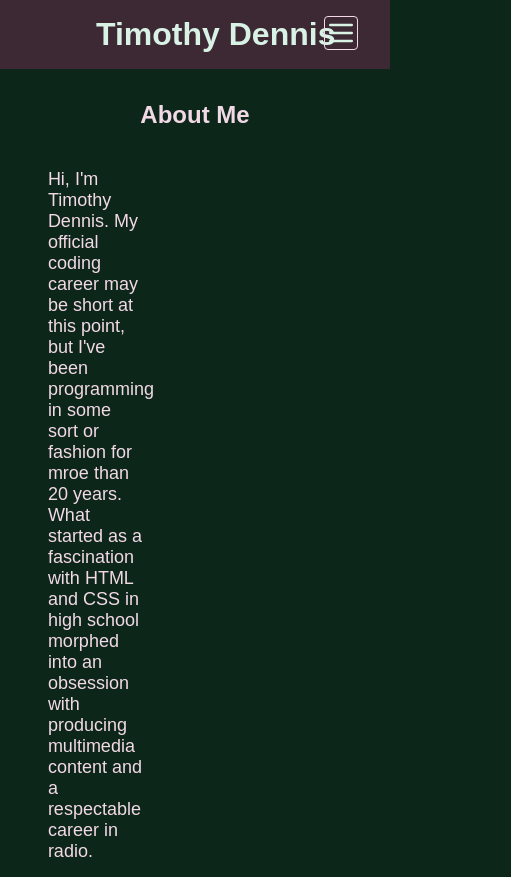
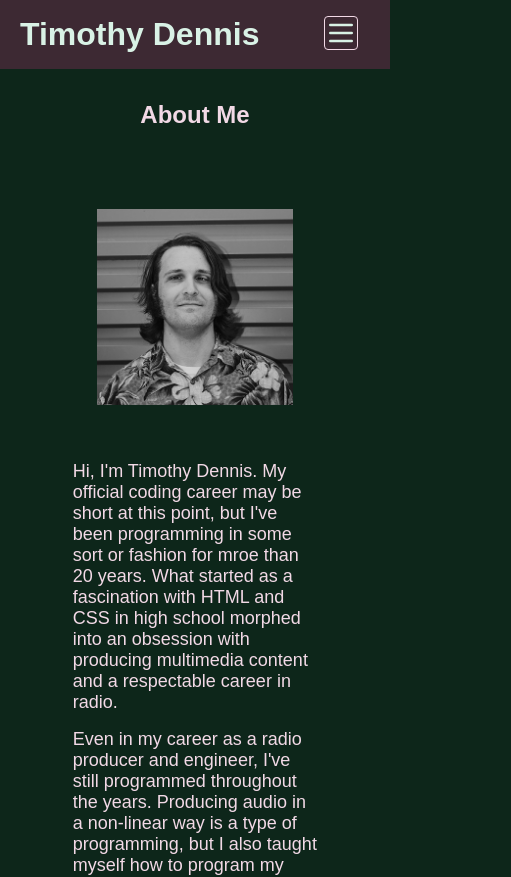
Before and after one commit to thetimothydennis/portfolio-site, a website: page public/index.html in a window 390 px wide. Shown: the top 877 px of the page, 511 px wide, since content can reach past the window. Drawn offline with Linux system fonts and the light colour scheme.

Commit message:
finished responsive CSS implementation

```diff
--- a/public/index.html
+++ b/public/index.html
@@ -10,7 +10,7 @@
 </head>
 <body>
     <header>
-        <h1 class="site-head">Timothy Dennis</h1>
+        <h1 class="site-head"><a href="/">Timothy Dennis</a></h1>
         <div id="burger-menu">
             <?xml version="1.0" encoding="utf-8"?><!-- Uploaded to: SVG Repo, www.svgrepo.com, Generator: SVG Repo Mixer Tools -->
             <svg width="800px" height="800px" viewBox="0 0 24 24" fill="none" xmlns="http://www.w3.org/2000/svg">
@@ -32,6 +32,9 @@
         <section id="about">
             <h2>About Me</h2>
             <div id="about-container">
+                <aside>
+                    <img id="profile-pic" src="profile.png" />
+                </aside>
                 <article>
                     <p>
                         Hi, I'm Timothy Dennis. My official coding career may be short at this point,
@@ -52,9 +55,7 @@
                         proficient.
                     </p>
                 </article>
-                <aside>
-                    <img id="profile-pic" src="profile.png" />
-                </aside>
+
             </div>
         </section>
         <section id="projects">
--- a/public/styles.css
+++ b/public/styles.css
@@ -21,6 +21,11 @@ header {
 
 header h1 {
     padding-left: 5rem
+}
+
+.site-head a {
+    text-decoration: none;
+    color: hsl(150, 50%, 90%)
 }
 
 ul#site-nav {
@@ -94,6 +99,10 @@ h4 {
     justify-content: space-around;
 }
 
+#about-container img {
+    margin: 3rem 4rem;
+}
+
 #about-container p {
     width: 75%;
     margin: auto;
@@ -162,6 +171,7 @@ div.contact {
     border-radius: 0.25rem;
     margin: 1rem auto;
     width: 90%;
+    cursor: pointer;
 }
 
 .explanation {
@@ -225,4 +235,53 @@ footer {
     div#burger-menu {
         display: block;
     }
+
+    #about-container {
+        display: inline-block;
+    }
+
+    img#profile-pic {
+        float: right;
+    }
 }
+
+@media only screen and (max-width: 720px) {
+    #about-container aside {
+        margin: 0 auto;
+        display: flex;
+        flex-direction: column;
+        align-items: center;
+    }
+
+    img#profile-pic {
+        float: none;
+        width: 60%;
+        height: auto;
+    }
+}
+
+@media only screen and (max-width: 660px) {
+    .skills {
+        flex-direction: column;
+    }
+
+    .skills li {
+        margin: 0.5rem auto;
+    }
+
+    .skills svg {
+        margin: 0;
+    }
+}
+
+@media only screen and (max-width: 420px) {
+    header h1 {
+        padding-left: 0.25rem;
+    }
+}
+
+@media only screen and (max-width: 340px) {
+    .contact-links {
+        flex-direction: column;
+    }
+}
```
Also changed, not shown: public/contact.html (+1 -1 lines).
